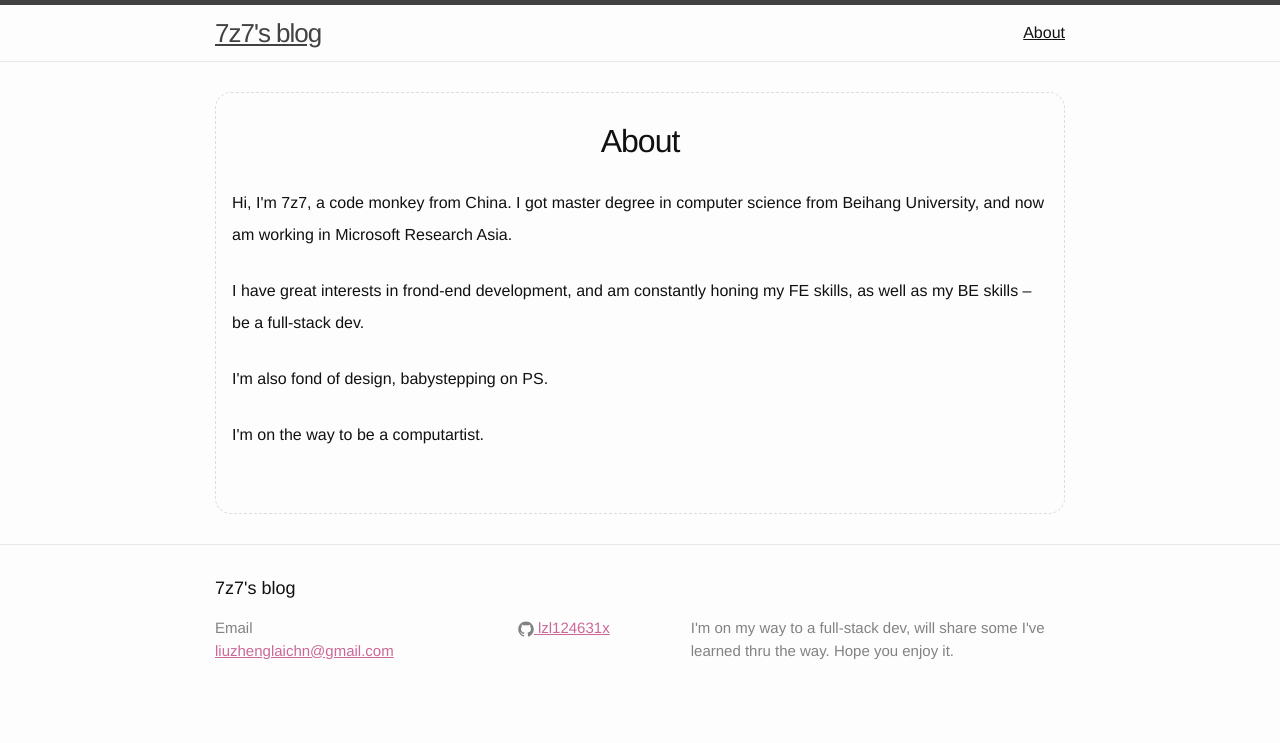
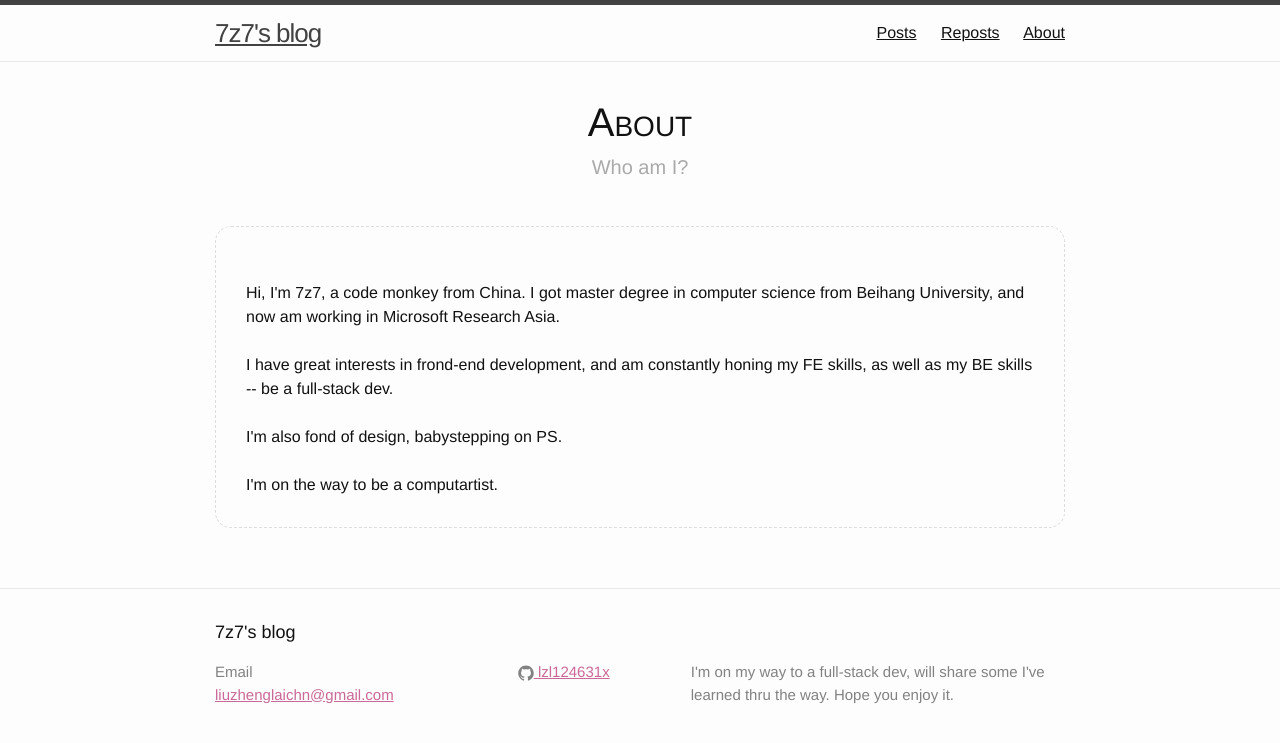
Before and after one commit to lzl124631x/lzl124631x.github.io, a Jekyll site: the page built from about.html, in a window 1280 px wide. Shown: the top 743 px of the page. Built offline with Jekyll 4.4.1, drawn with Linux system fonts in a browser that asks for light colours.

Commit message:
added repost page; updated page template

```diff
--- /dev/null
+++ b/_data/reposts.yml
@@ -0,0 +1,3 @@
+- title: 图解：如何在Windows Azure上搭建SSTP VPN（你们懂的）
+  url: http://edi.wang/Post/2014/3/9/setup-sstp-windows-azure
+  desc: 当了这么久的程序猿一直没有搭建过自己的VPN, 深感羞愧. 参考这篇文章总算成功了!
--- a/_includes/header.html
+++ b/_includes/header.html
@@ -14,7 +14,8 @@
       </a>
 
       <div class="trigger">
-        {% for my_page in site.pages %}
+        {% assign sorted_pages = site.pages | sort: "order" %}
+        {% for my_page in sorted_pages %}
           {% if my_page.title %}
           <a class="page-link" href="{{ my_page.url | prepend: site.baseurl }}">{{ my_page.title }}</a>
           {% endif %}
--- a/_layouts/page.html
+++ b/_layouts/page.html
@@ -1,14 +1,12 @@
 ---
 layout: default
 ---
-<article class="post">
 
-  <header class="post-header">
-    <h1 class="post-title">{{ page.title }}</h1>
-  </header>
+<div class="page-heading">
+  <div class="title">{{ page.title }}</div>
+  <div class="desc">{{ page.desc }}</div>
+</div>
 
-  <div class="post-content">
-    {{ content }}
-  </div>
-
-</article>
+<div class="page-content">
+  {{ content }}
+</div>
--- a/_sass/_base.scss
+++ b/_sass/_base.scss
@@ -64,7 +64,8 @@
  * Lists
  */
  ul, ol {
-    margin-left: $spacing-unit;
+    margin-left: 0;
+    list-style: none;
 }
 
 li {
@@ -177,3 +178,38 @@
     max-width: 850px;
 }
 }
+
+.item {
+    padding: $spacing-unit;
+    margin-top: -1px;
+    border: dashed 1px #ddd;
+
+    &:first-of-type {
+        border-top-left-radius: $default-border-radius;
+        border-top-right-radius: $default-border-radius;
+    }
+
+    &:last-of-type {
+        border-bottom-left-radius: $default-border-radius;
+        border-bottom-right-radius: $default-border-radius;
+    }
+
+    &:hover {
+        border-color: $brand-color;
+        position: relative;
+        z-index: 2;
+    }
+}
+
+.page-heading {
+    text-align: center;
+    .title {
+      font-size: 2em;
+      font-variant: small-caps;
+  }
+
+  .desc {
+      color: #aaa;
+  }
+  margin-bottom: $spacing-unit/2;
+}
--- a/_sass/_layout.scss
+++ b/_sass/_layout.scss
@@ -106,28 +106,8 @@
     list-style: none;
 
     > li {
-        margin-top: -1px;
-        border: dashed 1px #ddd;
-
-        &:first-of-type {
-            border-top-left-radius: $default-border-radius;
-            border-top-right-radius: $default-border-radius;
-        }
-
-        &:last-of-type {
-            border-bottom-left-radius: $default-border-radius;
-            border-bottom-right-radius: $default-border-radius;
-        }
-
-        &:hover {
-            border-color: $brand-color;
-            position: relative;
-            z-index: 2;
-        }
-
         .post-link {
             display: block;
-            padding: $spacing-unit;
             text-decoration: none;
             color: #333;
             transition: .2s color ease-in-out;
--- /dev/null
+++ b/_sass/_reposts.scss
@@ -0,0 +1,9 @@
+.repost-content {
+  .repost-item {
+    .title{
+      display: block;
+      font-size: 1.5em;
+      margin-bottom: .5em;
+    }
+  }
+}
--- /dev/null
+++ b/about.html
@@ -0,0 +1,18 @@
+---
+layout: page
+title: About
+desc: Who am I?
+permalink: /about/
+order: 3
+---
+
+
+<div class="item" style="white-space: pre-line;">
+  Hi, I'm 7z7, a code monkey from China. I got master degree in computer science from Beihang University, and now am working in Microsoft Research Asia.
+
+  I have great interests in frond-end development, and am constantly honing my FE skills, as well as my BE skills -- be a full-stack dev.
+
+  I'm also fond of design, babystepping on PS.
+
+  I'm on the way to be a computartist.
+</div>
--- a/css/main.scss
+++ b/css/main.scss
@@ -44,5 +44,6 @@
 @import
         "base",
         "layout",
+        "reposts",
         "syntax-highlighting"
 ;
```
Also changed, not shown: _drafts/2016-04-17-ali-intern-interview.md (added, +52 -0 lines), _drafts/2016-04-18-first-touch-on-nodejs.md (added, +10 -0 lines), _posts/_2016-04-27-about-script-loading.md (added, +34 -0 lines), about.md (deleted, +0 -13 lines), index.html (+5 -7 lines), reposts.html (added, +15 -0 lines), 1 other file. Lines whose indentation alone changed are shown as unchanged.
